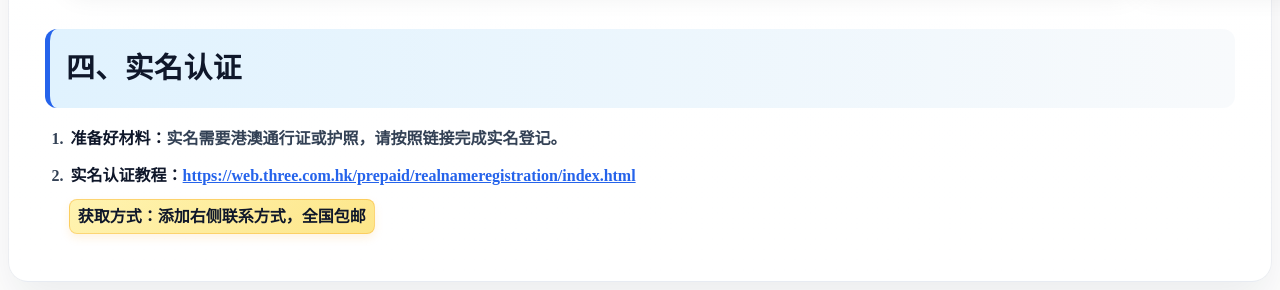
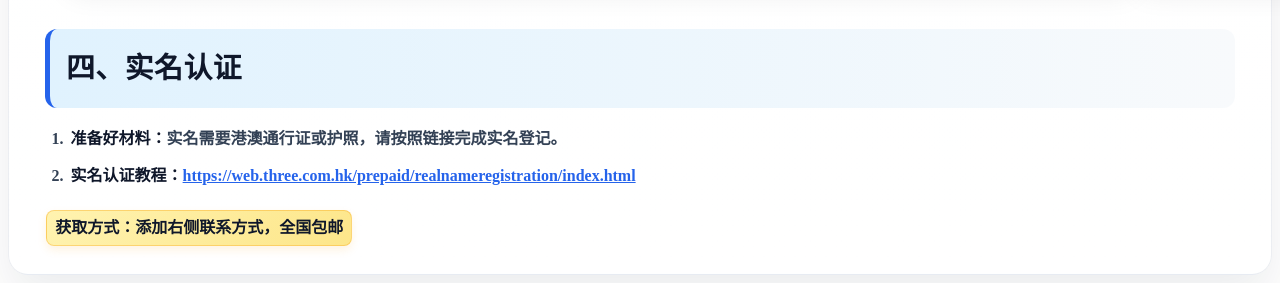
Before and after one commit to ZokiJava/HongKong-Bank-and-Brokerages-guide, a plain HTML site: page hahasim.html in a window 1280 px wide. Shown: the part 5381-5671 px from the top of the page. Drawn offline with Linux system fonts and the light colour scheme.

Commit message:
Add contact note and adjust HTML spacing
Insert a prominent key-point paragraph (获取方式：添加右侧联系方式，全国包邮) moved outside the ordered list in cslsim.html and hahasim.html to highlight contact/shipping info. Also perform minor whitespace cleanup in <style> blocks, add a UTF-8 BOM at file starts, and remove trailing newlines to normalize the files.

```diff
--- a/hahasim.html
+++ b/hahasim.html
@@ -222,8 +222,9 @@
 						href="https://web.three.com.hk/prepaid/realnameregistration/index.html">https://web.three.com.hk/prepaid/realnameregistration/index.html</a><br>
 				</p>
 			</li>
-			<p class="key-point"><strong>获取方式：添加右侧联系方式，全国包邮</strong></p>
+
 		</ol>
+		<p class="key-point"><strong>获取方式：添加右侧联系方式，全国包邮</strong></p>
 	</div>
 	<!-- .entry-content -->
 	<footer class="entry-meta">
```
Also changed, not shown: cslsim.html (+2 -3 lines).
